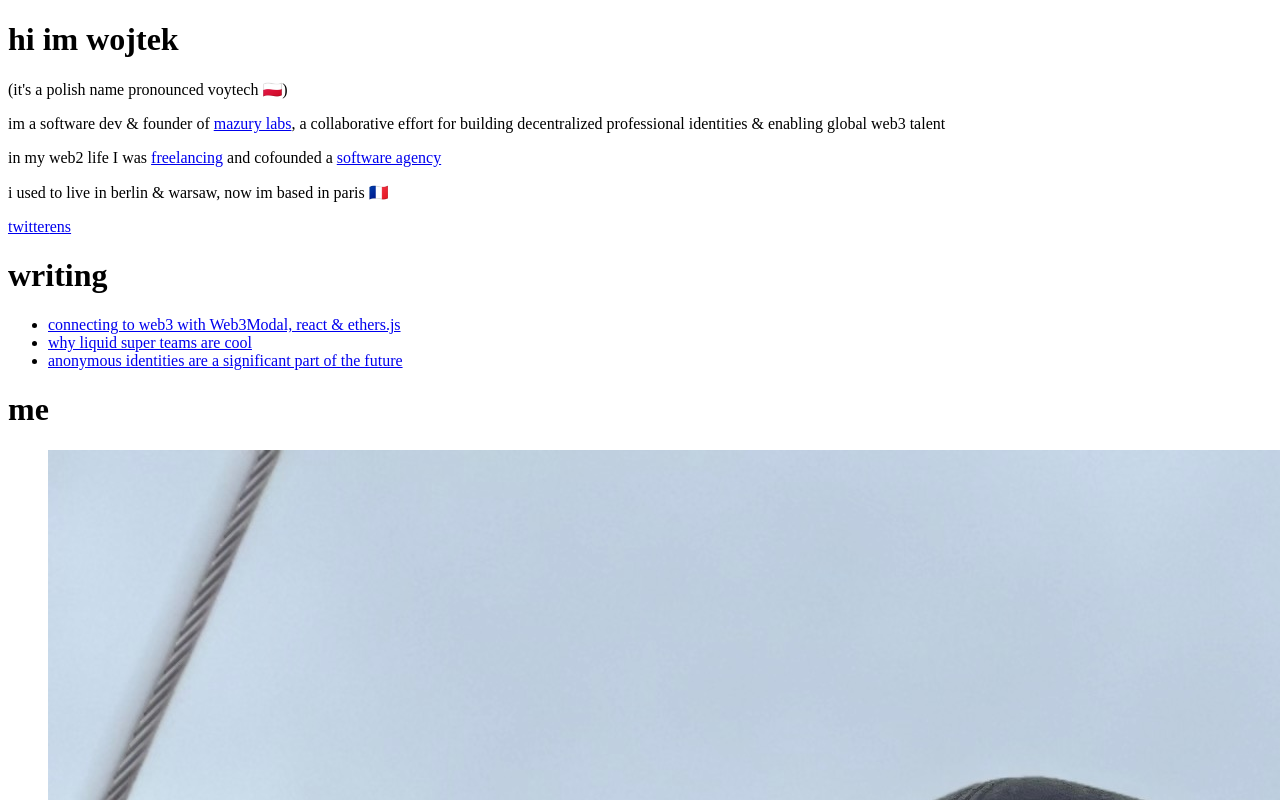
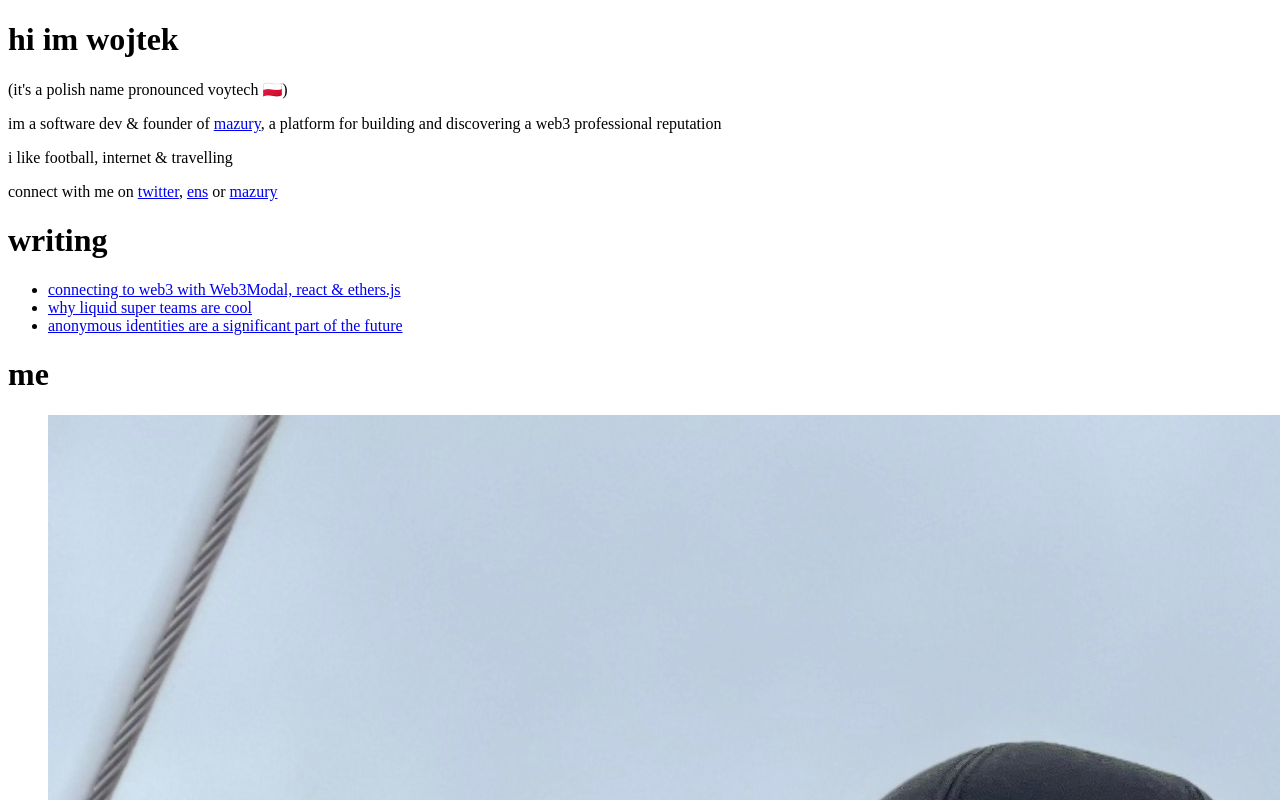
Before and after one commit to wojtekwtf/wojtek.wtf, a Next.js app: page / in a window 1280 px wide. Shown: the top 800 px of the page. Built offline with nearby package versions, Linux system fonts and the light colour scheme.

Commit message:
Update bio

```diff
--- a/pages/index.js
+++ b/pages/index.js
@@ -11,11 +11,9 @@ export default function Home() {
       <main className="flex flex-col items-center w-full flex-1 px-8 md:px-20 text-center font-mono">
         <h1 className="text-6xl md:text-5xl font-semibold mt-20 mb-4 md:mb-2">hi im wojtek</h1>
         <p className="text-sm md:text-xs mb-10">(it's a polish name pronounced voytech 🇵🇱)</p>
-        <p className="mb-10 w-4/5 max-w-screen-sm">im a software dev & founder of <a target="_blank" href="https://mazurylabs.com" className="underline">mazury labs</a>, a collaborative effort for building decentralized professional identities & enabling global web3 talent</p>
-        <p className="mb-10">in my web2 life I was <a target="_blank" href="https://www.toptal.com/resume/wojciech-kulikowski" className="underline">freelancing</a> and cofounded a <a target="_blank" href="https://www.deltologic.com/" className="underline">software agency</a></p>
-        <p className="mb-10">i used to live in berlin & warsaw, now im based in paris 🇫🇷</p>
-        <a target="_blank" href="https://twitter.com/wojtekwtf" className="underline mb-4">twitter</a>
-        <a target="_blank" href="https://app.ens.domains/name/wojtek.eth" className="underline mb-10">ens</a>
+        <p className="mb-10 w-4/5 max-w-screen-sm">im a software dev & founder of <a target="_blank" href="https://mazury.xyz" className="underline">mazury</a>, a platform for building and discovering a web3 professional reputation</p>
+        <p className="mb-10">i like football, internet & travelling</p>
+        <p className="mb-10">connect with me on <a target="_blank" href="https://twitter.com/wojtekwtf" className="underline mb-4">twitter</a>, <a target="_blank" href="https://app.ens.domains/name/wojtek.eth" className="underline mb-10">ens</a> or <a target="_blank" href="https://mzry.me/wojtek.eth" className="underline mb-10">mazury</a></p>
         <h1 className="text-4xl md:text-3xl font-semibold mb-4">writing</h1>
         <ul className="mb-10">
           <li className="mb-4"><a target="_blank" className="underline" href="https://mirror.xyz/wojtek.eth/bFdyI5_3f0MoKSRIQ0piYdSOFJWQqbo-r8oTqjSQ9hI">connecting to web3 with Web3Modal, react & ethers.js</a></li>
```
